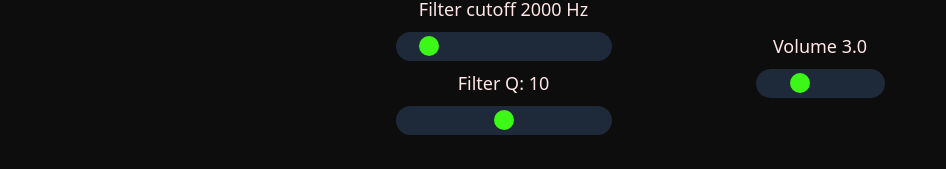
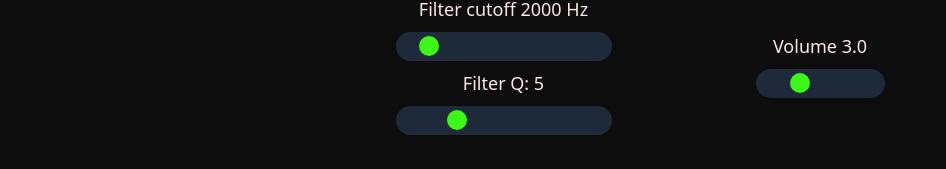
Before and after one commit to jonte265/synth-playr, a React (Vite) app: page / in a window 1280 px wide. Shown: the part 162-331 px from the top of the page, without its empty margins (0-946 px from the left). Built offline with nearby package versions, Linux system fonts and the light colour scheme.

Commit message:
default values

```diff
--- a/src/App.tsx
+++ b/src/App.tsx
@@ -51,8 +51,8 @@ function App() {
   const [selCutoff, setSelCutoff] = useState(2000);
   const selCutoffRef = useRef(2000);
 
-  const [selQFilter, setSelQFilter] = useState(10);
-  const selQFilterRef = useRef(10);
+  const [selQFilter, setSelQFilter] = useState(5);
+  const selQFilterRef = useRef(5);
 
   function playNote(freq: number) {
     // Skapar ljudmotorn om det inte redan finns
```
